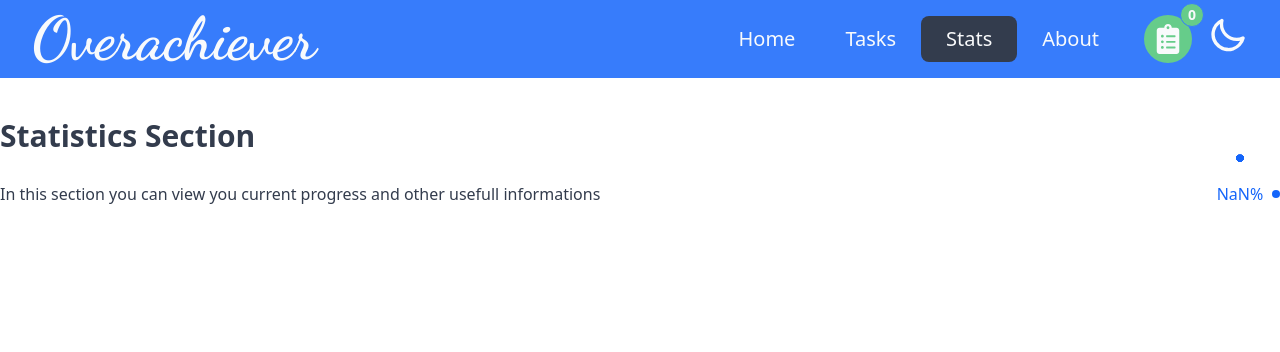
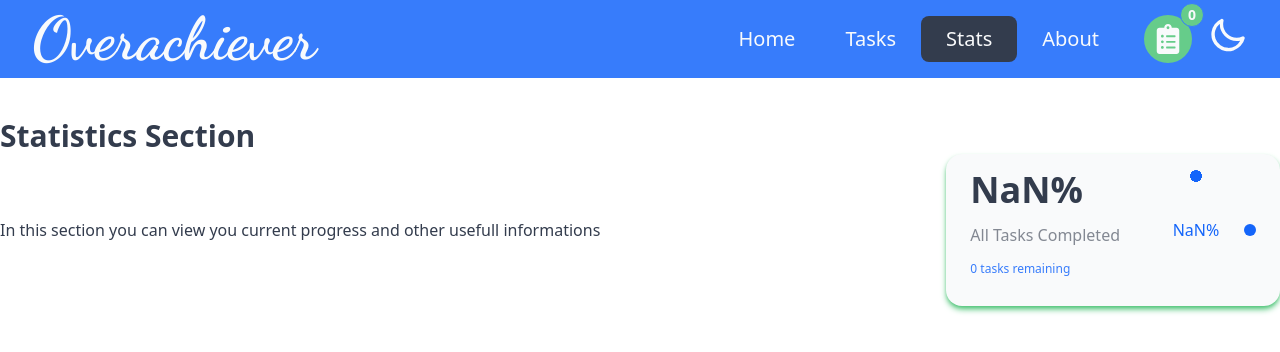
Before and after one commit to Radexman/Overachiever, a React (Create React App) app: page /stats in a window 1280 px wide. Shown: the top 352 px of the page. Built offline with nearby package versions, Linux system fonts and the light colour scheme.

Commit message:
Single Stat Component

```diff
--- a/src/components/Pages/Stats/Stats.tsx
+++ b/src/components/Pages/Stats/Stats.tsx
@@ -1,4 +1,5 @@
-import { useContext, CSSProperties } from "react";
+import { FaChartPie } from "react-icons/fa";
+import { useContext } from "react";
 import AppContext from "../../../context/AppContext";
 import RadialChart from "../../layout/RadialChart/RadialChart";
 
@@ -7,6 +8,7 @@ const Stats = () => {
 
   const tasksTotal = taskList.length + completed.length;
   const completedTasks = completed.length;
+  const tasksRemaining = tasksTotal - completedTasks;
   const completedPercentage = (completedTasks / tasksTotal) * 100;
 
   return (
@@ -19,11 +21,18 @@ const Stats = () => {
           informations
         </div>
         {/* Statistics Section */}
-        <div>
-          <RadialChart
-            percentage={completedPercentage}
-            textColor="text-secondary-focus"
-          />
+        <div className="stats bg-secondary-content shadow-md shadow-primary-focus">
+          <div className="stat">
+            <div className="stat-figure text-primary">
+              <RadialChart
+                percentage={completedPercentage}
+                textColor="text-secondary-focus"
+              />
+            </div>
+            <div className="stat-value">{`${completedPercentage.toFixed()}%`}</div>
+            <div className="stat-title">All Tasks Completed</div>
+            <div className="stat-desc text-secondary">{`${tasksRemaining} tasks remaining`}</div>
+          </div>
         </div>
       </div>
     </div>
--- a/src/components/layout/Form/Form.tsx
+++ b/src/components/layout/Form/Form.tsx
@@ -69,6 +69,7 @@ const Form = () => {
           <input
             onChange={handleTaskInput}
             type="text"
+            maxLength={25}
             value={taskInput}
             placeholder="Write down new task..."
             className="input input-bordered"
--- a/src/components/layout/Modal/Modal.tsx
+++ b/src/components/layout/Modal/Modal.tsx
@@ -19,7 +19,6 @@ const Modal = ({ id }: ModalProps) => {
         }
       >
         <div className="flex items-center">
-          <p className="uppercase">Delete</p>
           <MdDeleteForever size={25} />
         </div>
       </button>
--- a/src/components/layout/RadialChart/RadialChart.tsx
+++ b/src/components/layout/RadialChart/RadialChart.tsx
@@ -5,7 +5,7 @@ const RadialChart = ({ percentage, textColor, bgColor }: RadialChartProps) => {
   return (
     <div
       className={`radial-progress ${textColor} ${bgColor}`}
-      style={{ "--value": percentage } as CSSProperties}
+      style={{ "--value": percentage, "--size": "7.5rem" } as CSSProperties}
     >
       {`${percentage.toFixed()}%`}
     </div>
--- a/src/components/layout/SingleTask/SingleTask.tsx
+++ b/src/components/layout/SingleTask/SingleTask.tsx
@@ -16,7 +16,7 @@ const SingleTask = ({ task }: SingleTaskProps) => {
 
   return (
     <div
-      className={`collapse-arrow collapse rounded-md p-0 text-left ${
+      className={`collapse collapse-arrow rounded-md p-0 text-left ${
         important ? "bg-primary text-primary-content" : "bg-secondary-content"
       }`}
     >
@@ -26,15 +26,19 @@ const SingleTask = ({ task }: SingleTaskProps) => {
         <div className="flex flex-col space-y-4">
           {details && <div>{details}</div>}
           <div className="btn-group">
-            <button onClick={() => completeTask(task)} className="btn w-[33%]">
-              Complete
+            <button
+              onClick={() => completeTask(task)}
+              className="btn btn-sm w-[33%] hover:bg-green-700"
+            >
               <IoIosCheckmarkCircleOutline size={25} />
             </button>
-            <button onClick={() => editTask(task)} className="btn w-[33%]">
-              Update
+            <button
+              onClick={() => editTask(task)}
+              className="btn btn-sm w-[33%] hover:bg-secondary-focus"
+            >
               <BiMessageAltEdit size={25} />
             </button>
-            <button className="btn w-[33%]">
+            <button className="btn btn-sm w-[33%] hover:bg-red-700">
               <Modal id={id} />
             </button>
           </div>
--- a/src/components/layout/TaskList/TaskList.tsx
+++ b/src/components/layout/TaskList/TaskList.tsx
@@ -6,7 +6,7 @@ const TaskList = () => {
   const { taskList } = useContext(AppContext);
 
   return (
-    <div className="mx-auto mb-32 max-w-lg space-y-4 text-center md:mx-0 md:text-left">
+    <div className="mx-auto mb-32 max-w-[100vw] space-y-4 text-center md:mx-0 md:text-left">
       <h2 className="text-3xl font-bold">Task List</h2>
       <p className="text-lg">
         Tasks marked as important will be on the top of the list
```
